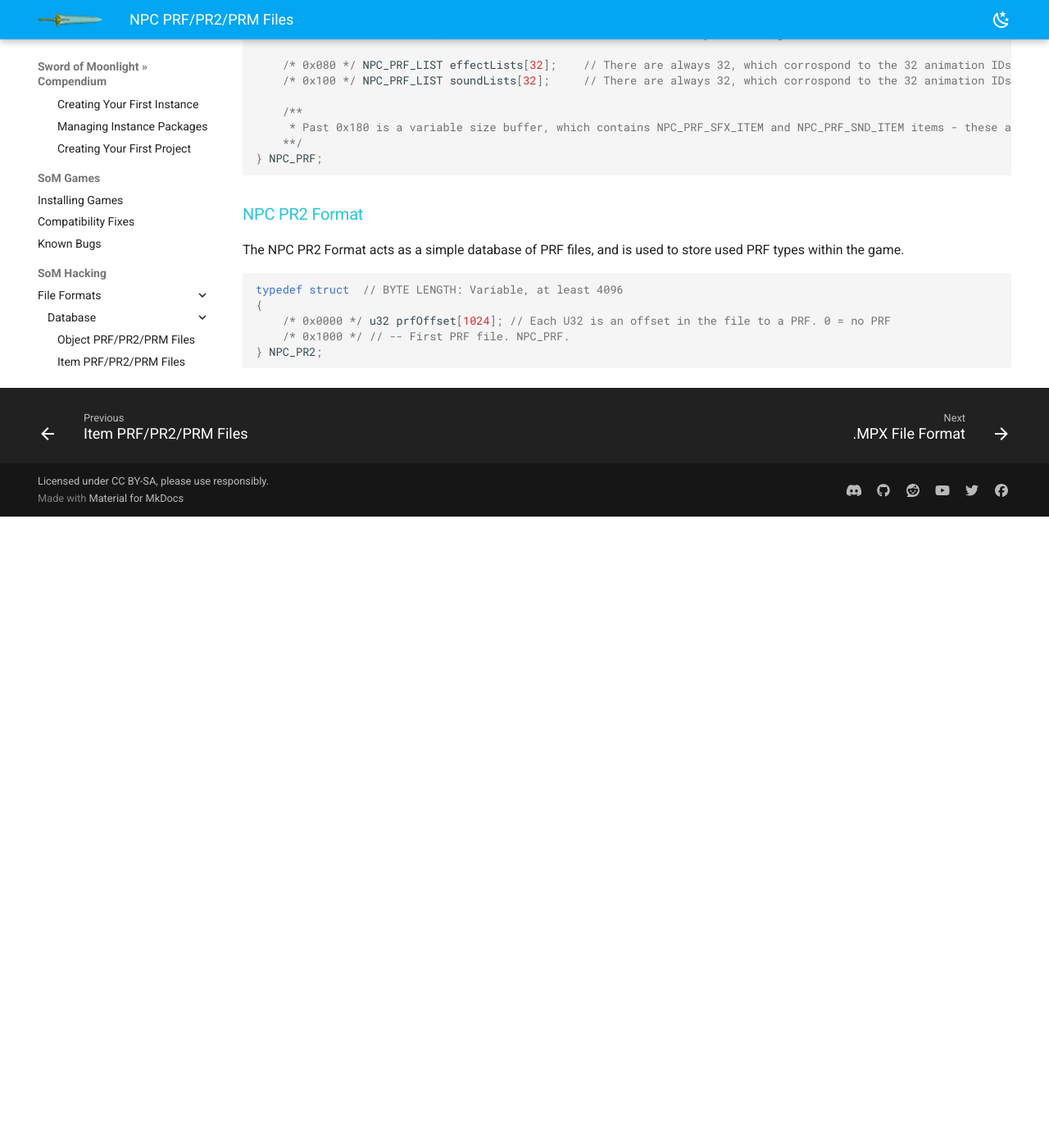
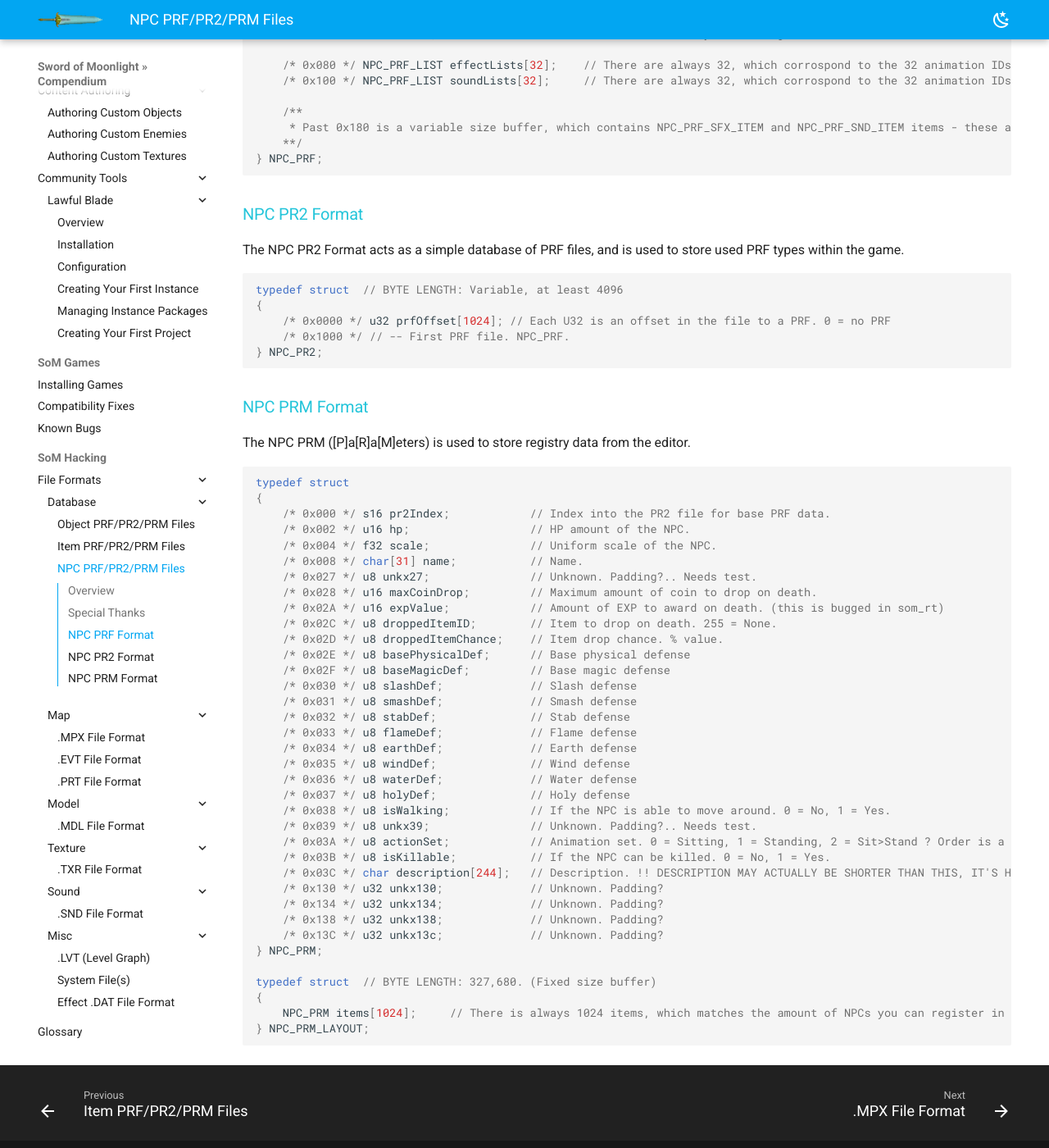
Before and after one commit to Sword-of-Moonlight/docs-of-moonlight, an MkDocs documentation site: the page built from source/docs/editor/ff/param-npc-file-formats.md, in a window 1280 px wide and 1400 px high, scrolled down 1259 px. Shown: the whole window at 82% size. Built offline with MkDocs 1.6.1 and Material for MkDocs 9.7.7, drawn with Linux system fonts in a browser that asks for light colours; before the commit the page ends 1889 px from its top, so only the background shows below that.

Commit message:
NPC PRM documentation

````diff
--- a/source/docs/editor/ff/param-npc-file-formats.md
+++ b/source/docs/editor/ff/param-npc-file-formats.md
@@ -71,3 +71,45 @@ typedef struct  // BYTE LENGTH: Variable, at least 4096
     /* 0x1000 */ // -- First PRF file. NPC_PRF.
 } NPC_PR2;
 ```
+
+### NPC PRM Format
+The NPC PRM (\[P\]a\[R\]a\[M\]eters) is used to store registry data from the editor.
+
+```c
+typedef struct
+{
+    /* 0x000 */ s16 pr2Index;            // Index into the PR2 file for base PRF data.
+    /* 0x002 */ u16 hp;                  // HP amount of the NPC.
+    /* 0x004 */ f32 scale;               // Uniform scale of the NPC.
+    /* 0x008 */ char[31] name;           // Name.
+    /* 0x027 */ u8 unkx27;               // Unknown. Padding?.. Needs test.
+    /* 0x028 */ u16 maxCoinDrop;         // Maximum amount of coin to drop on death.
+    /* 0x02A */ u16 expValue;            // Amount of EXP to award on death. (this is bugged in som_rt)
+    /* 0x02C */ u8 droppedItemID;        // Item to drop on death. 255 = None.
+    /* 0x02D */ u8 droppedItemChance;    // Item drop chance. % value.
+    /* 0x02E */ u8 basePhysicalDef;      // Base physical defense
+    /* 0x02F */ u8 baseMagicDef;         // Base magic defense
+    /* 0x030 */ u8 slashDef;             // Slash defense
+    /* 0x031 */ u8 smashDef;             // Smash defense
+    /* 0x032 */ u8 stabDef;              // Stab defense
+    /* 0x033 */ u8 flameDef;             // Flame defense
+    /* 0x034 */ u8 earthDef;             // Earth defense
+    /* 0x035 */ u8 windDef;              // Wind defense
+    /* 0x036 */ u8 waterDef;             // Water defense
+    /* 0x037 */ u8 holyDef;              // Holy defense
+    /* 0x038 */ u8 isWalking;            // If the NPC is able to move around. 0 = No, 1 = Yes.
+    /* 0x039 */ u8 unkx39;               // Unknown. Padding?.. Needs test.
+    /* 0x03A */ u8 actionSet;            // Animation set. 0 = Sitting, 1 = Standing, 2 = Sit>Stand ? Order is a little weird. Needs test.
+    /* 0x03B */ u8 isKillable;           // If the NPC can be killed. 0 = No, 1 = Yes.
+    /* 0x03C */ char description[244];   // Description. !! DESCRIPTION MAY ACTUALLY BE SHORTER THAN THIS, IT'S HARD TO TELL. !!
+    /* 0x130 */ u32 unkx130;             // Unknown. Padding?
+    /* 0x134 */ u32 unkx134;             // Unknown. Padding?
+    /* 0x138 */ u32 unkx138;             // Unknown. Padding?
+    /* 0x13C */ u32 unkx13c;             // Unknown. Padding?
+} NPC_PRM;
+
+typedef struct  // BYTE LENGTH: 327,680. (Fixed size buffer)
+{
+    NPC_PRM items[1024];     // There is always 1024 items, which matches the amount of NPCs you can register in the parameter editor.
+} NPC_PRM_LAYOUT;
+```
````
